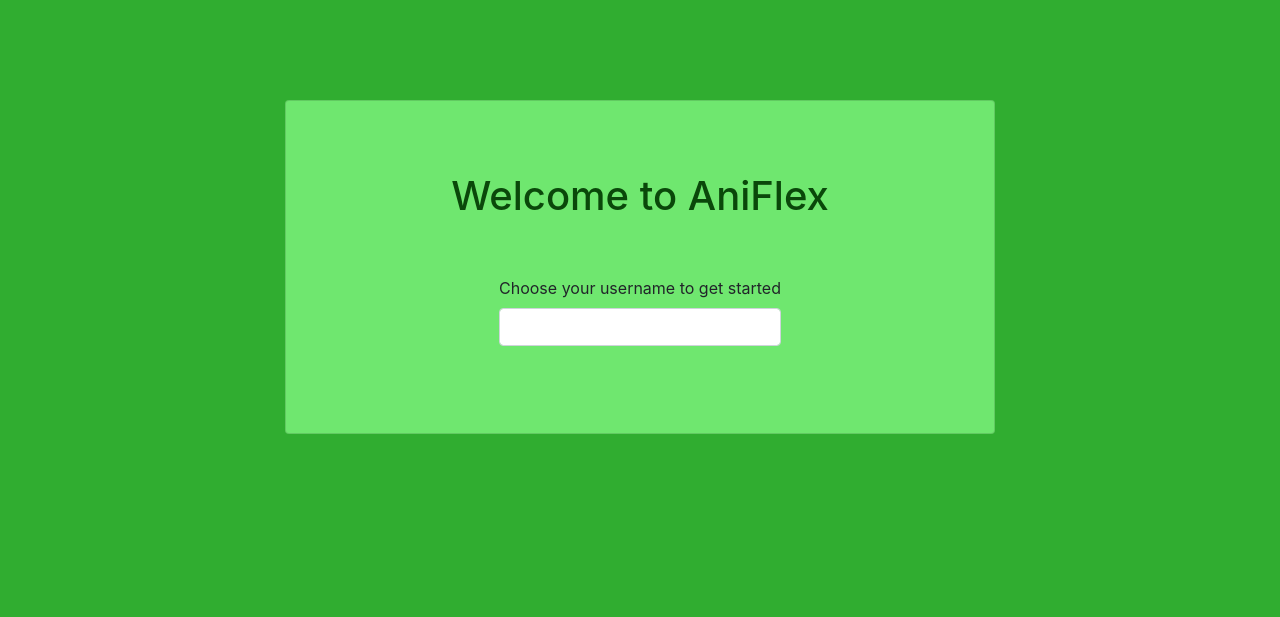
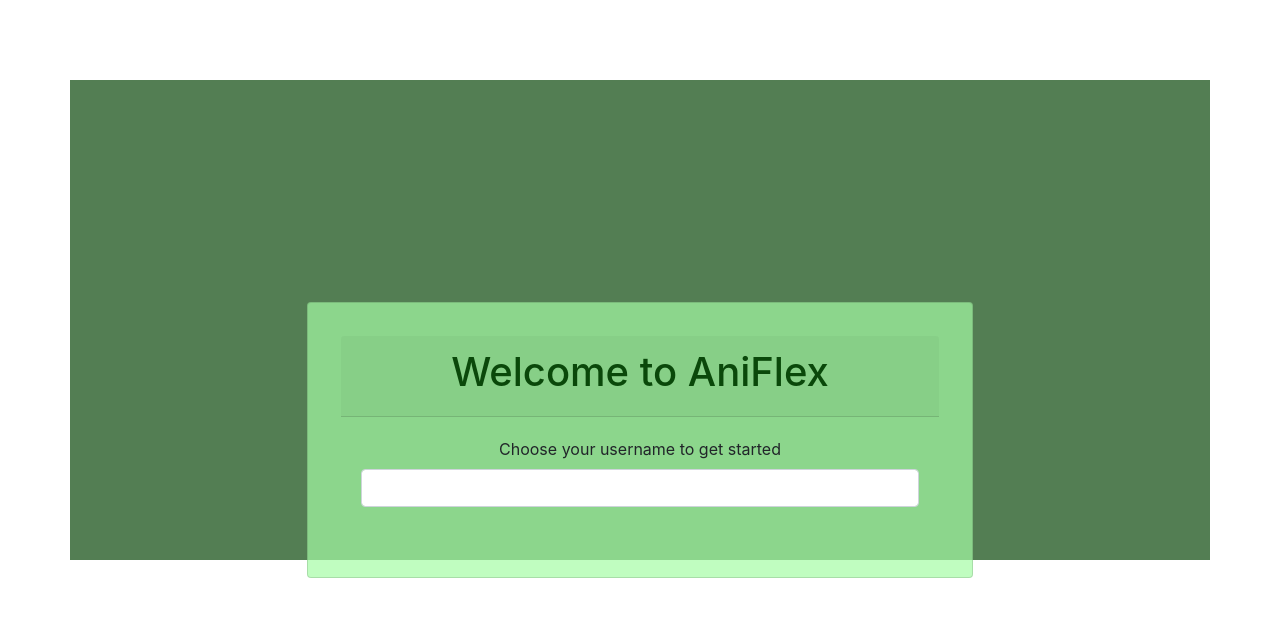
Before and after one commit to RonRicardo/aniflex-frontend, a PHP site: page / in a window 1280 px wide. Shown: the top 617 px of the page. Run offline with PHP 8.4, Linux system fonts and the light colour scheme; some libraries are stand-ins or nearby versions.

Commit message:
thangs centered

```diff
--- a/index.css
+++ b/index.css
@@ -1,9 +1,25 @@
-body {
-  background-color: #30AD30;
+#user-id {
+  display: none;
+}
+
+.container {
+  height: 50vh;
+  margin-top: 5rem;
+  align-items: center;
+}
+
+.row {
+  height: 30rem;
+}
+
+.wrapper {
+  background-color: rgba(10, 72, 10, .7);
+  padding: 20%;
 }
 
 .card{
-  background-color: #6FE76F;
+  background-color: rgba(166, 252, 166, .7);
+  padding: 5%;
 }
 
 h1 {
@@ -13,3 +29,11 @@ h1 {
 h2 {
   color: #0A480A;
 }
+
+.list-group-item-action {
+  line-height: 50px;
+}
+
+.badge-pill {
+  background-color: #30AD30;
+}
--- a/index.html
+++ b/index.html
@@ -35,104 +35,80 @@
 </nav> -->
 <!--  nav bar -->
 
-<!-- <button id="show-welcome-page-btn" type="button" name="button">Show</button> -->
-
-<!--  card  -->
-<div class="jumbotron align-self-center" style="display: none;">
-  <div class="container justify-content-sm-center">
-
-    <blockquote class="blockquote text-center">
-      <p class="mb-0">Find something new to watch!</p>
-    </blockquote>
+<!-- welcome landing page -->
+  <div id="welcome-page" class="container">
+    <p id="user-id" data-id></p>
+    <div class="row align-items-center wrapper">
+      <div class="col">
         <div class="card text-center">
-      <div class="card-header">
-        Idk what even goes here, we could delete this? I don't care LMAO
-      </div>
-      <div class="card-body">
-        <h5 class="card-title"></h5>
-        <p class="card-text">I'm just adding this text here to test my render</p>
-      </div>
-      <a href="#" class="btn btn-primary">Let's get ready to renderrrr</a>
-    </div>
-  </div>
-</div>
-<!-- this was all the card yeah -->
-
-<!-- welcome landing page -->
-<div id="welcome-page" class="container" style="position: relative; top: 100px;">
-  <div class="col-md-8 offset-md-2">
-    <div class="card" style="padding: 10%;">
-      <p id="user-id" style="display: none;"></p>
-      <header class="row justify-content-center">
-        <h1 class="">Welcome to AniFlex</h1>
+          <header class="card-header">
+            <h1>Welcome to AniFlex</h1>
           </header>
-      <br><br>
-      <main>
-        <div class="row justify-content-center">
+          <main class="card-body">
             <form class="form-group" id="username-form" action="" method="post">
               <label for="username">Choose your username to get started</label>
               <input class="form-control" id="username-input" type="text" name="username" id="username" value="">
             </form>
+          </main>
         </div>
-      </main>
       </div>
     </div>
   </div>
 <!-- end of welcome landing page -->
 
 <!-- menu page -->
-  <div id="menu-page" class="container" style="position: relative; top: 100px; display: none;">
-    <div class="col-md-8 offset-md-2">
-      <div class="card" style="padding: 10%;">
-        <header class="row justify-content-center">
-          <h1 class="card-title">What would you like to do?</h1>
+<div id="menu-page" class="container" style="display: none;">
+  <div class="row align-items-center wrapper">
+    <div class="col">
+      <div class="card text-center">
+        <header class="card-header">
+          <h1>Do What?</h1>
         </header>
-        <br><br>
-        <main>
-          <div class="row justify-content-center">
-            <h3 class="card-text" onclick="renderLists()">Have a gander at your lists</h3><br>
+        <main class="card-body">
+          <div class="justify-content-center">
+            <h3 class="card-text list-group-item-action" onclick="renderLists()">Have a gander at your lists</h3><br>
           </div>
-          <div class="row justify-content-center">
-            <h3 class="card-text" onclick="renderSearch()">Get a recommendation!</h3>
+          <div class="justify-content-center">
+            <h3 class="card-text list-group-item-action" onclick="renderSearch()">Get a recommendation!</h3>
           </div>
         </main>
+      </div>
     </div>
   </div>
 </div>
 <!-- end of menu page -->
 
 <!-- user's lists -->
-<div id="list-page" style="display: none;">
-  <div class="container" style="position: relative; top: 100px;">
-    <div class="col-md-8 offset-md-2">
-      <div class="card" style="padding: 10%;">
-        <header class="row justify-content-center">
-          <h1 class="card-title">Your Watch Lists</h1>
-        </header><br>
-        <main class="row justify-content-center list-group" style="margin:0px;">
-          <li class="list-group-item-action d-flex justify-content-between align-items-center" style="margin:5px; padding: 10px;">
+<div id="list-page" class="container" style="display: none;">
+  <div class="row align-items-center wrapper">
+    <div class="col">
+      <div class="card text-center">
+        <header class="card-header">
+          <h1>Your Lists</h1>
+        </header>
+        <main class="card-body">
+          <li class="list-group-item-action d-flex justify-content-between align-items-center">
             A list of shows
-            <span class="badge badge-primary badge-pill" style="background-color: #3CB371;">14</span>
+            <span class="badge badge-primary badge-pill">14</span>
           </li>
-          <li class="list-group-item-action d-flex justify-content-between align-items-center" style="margin: 5px; padding: 10px;">
+          <li class="list-group-item-action d-flex justify-content-between align-items-center">
             Yet another list of shows
-            <span class="badge badge-primary badge-pill" style="background-color: #3CB371;">2</span>
+            <span class="badge badge-primary badge-pill">2</span>
           </li>
-          <li class="list-group-item-action d-flex justify-content-between align-items-center" style="margin: 5px; padding: 10px;">
+          <li class="list-group-item-action d-flex justify-content-between align-items-center">
             God, these people love shows
-            <span class="badge badge-primary badge-pill" style="background-color: #3CB371;">1</span>
+            <span class="badge badge-primary badge-pill">1</span>
           </li>
         </main>
       </div>
     </div>
   </div>
 </div>
-
 <!-- end of user's lists -->
 
 <!-- search / recommendation page -->
   <div id="search-page" class="container" style="display: none; position: relative; top: 100px;">
-    <div class="col-md-8 offset-md-2">
+    <div class="col-md-8 offset-md-2 outside">
       <div class="card" style="padding: 10%;">
         <header class="row justify-content-center">
           <h1 class="card-title">Find your new obsession here!</h1>
```
Lines whose indentation alone changed are shown as unchanged.
